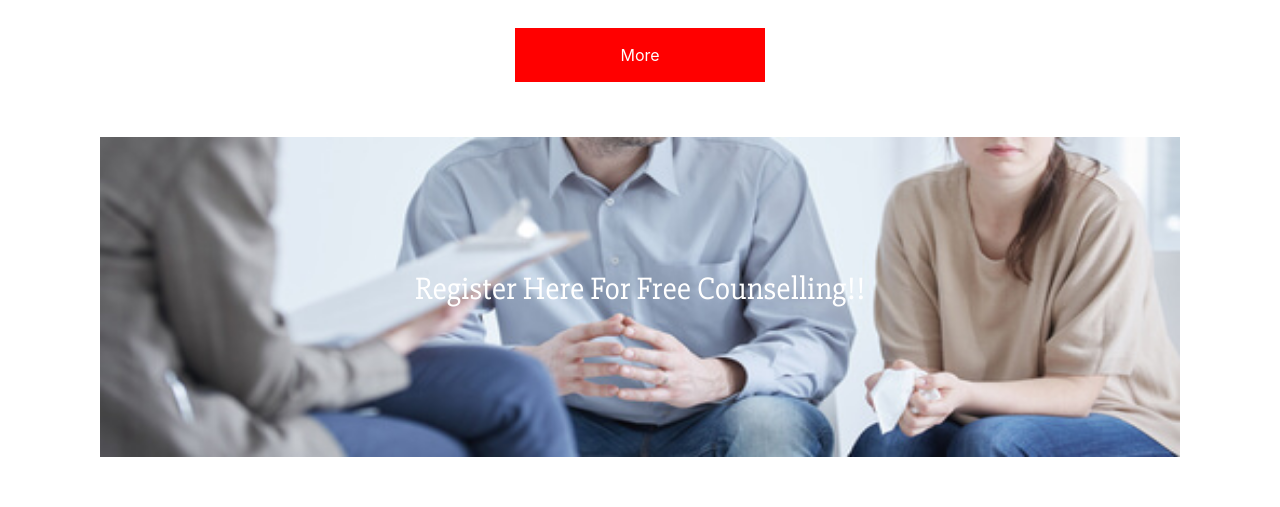
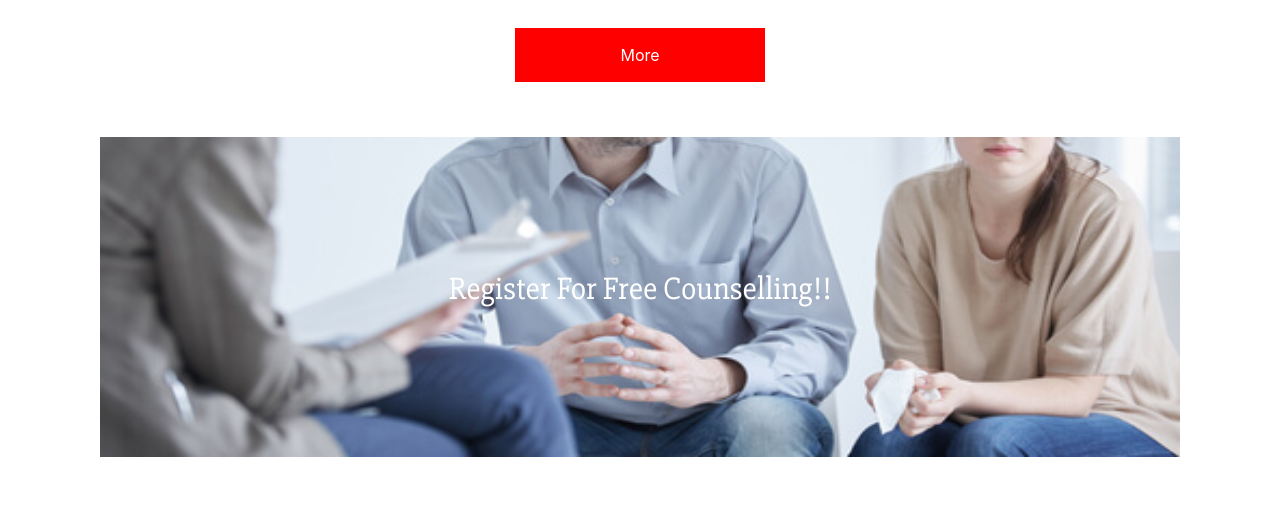
Before and after one commit to SagarGi/wavesedunep, a React (Create React App) app: page /home in a window 1280 px wide. Shown: the part 1580-2087 px from the top of the page. Built offline with nearby package versions, Linux system fonts and the light colour scheme.

Commit message:
Revert "simple change"

```diff
--- a/src/Services.js
+++ b/src/Services.js
@@ -1,70 +1,63 @@
-import React, { Component } from "react";
-import "./services.css";
-class About extends Component {
-  render() {
-    return (
+import React, { Component } from 'react'
+import './services.css'
+class About extends Component
+{
+    render()
+    {
+        return(
             <div>
-        <div className="container text-center">
-          <p className="heading-para">OUR SERVICES</p>
-          <hr className="horizontal"></hr>
+                  <div className = "container text-center">
+                  <p className = "heading-para">OUR SERVICES</p>
+                  <hr className = "horizontal"></hr>
 
-          <div className="container mt-5 ">
-            <div className="row">
-              <div className="col-lg-4 text-center col1">
-                <i class="services fas fa-user-graduate"></i>
+                  <div className = "container mt-5 ">
+                    <div className = "row">
+                      <div className = "col-lg-4 text-center col1">
+                          <i class='services fas fa-user-graduate'></i>
                           <h2>Study Abroad</h2>
                       </div>
 
-              <div className="col-lg-4 text-center col2">
-                <a>
-                  <i class="services fas fa-edit"></i>
-                </a>
+                      <div className = "col-lg-4 text-center col2">
+                          <a><i class='services fas fa-edit'></i></a>
                           <h2>IELTS Preparation</h2>
                       </div>
 
-              <div className="col-lg-4 text-center col3">
-                <i class="services fas fa-chalkboard-teacher"></i>
+                      <div className = "col-lg-4 text-center col3">
+                          <i class='services fas fa-chalkboard-teacher'></i>
                           <h2>Japanese Language</h2>
+                      </div>
+
+                      </div>
+                  </div>
+
+                  <a href="/services" style = {{textDecoration: "none"}} class="button"> More </a>
+
+                  {/* free counselling */}
+
+                  <div className = "container image-container">
+
+                    <a href = "/freecounselling">
+
+                      <div className = "hover-image">
+                      <img className = "free-counselling" src = { require('./images/counselling.jpg')}></img>
+                      </div>
+                    <div class="centered text-white"><p className = "register text-white">Register For Free Counselling!!</p></div>
+
+                    </a>
+
+                  </div>
+
+                  {/* youtube video */}
+                  <div className = "container">
+                    <div>
+                    <iframe className = "youtube" src="https://www.youtube.com/embed/ejc59Zh_B-U"></iframe>
+                    </div>
+
                   </div>
             </div>
             </div>
-
-          <a href="/services" style={{ textDecoration: "none" }} class="button">
-            {" "}
-            More{" "}
-          </a>
-
-          {/* free counselling */}
-
-          <div className="container image-container">
-            <a href="/freecounselling">
-              <div className="hover-image">
-                <img
-                  className="free-counselling"
-                  src={require("./images/counselling.jpg")}
-                ></img>
-              </div>
-              <div class="centered text-white">
-                <p className="register text-white">
-                  Register Here For Free Counselling!!
-                </p>
-              </div>
-            </a>
-          </div>
-
-          {/* youtube video */}
-          <div className="container">
-            <div>
-              <iframe
-                className="youtube"
-                src="https://www.youtube.com/embed/ejc59Zh_B-U"
-              ></iframe>
-            </div>
-          </div>
-        </div>
-      </div>
-    );
+        )
     }
 }
 
-export default About;
+export default About
```
Lines whose indentation alone changed are shown as unchanged.
